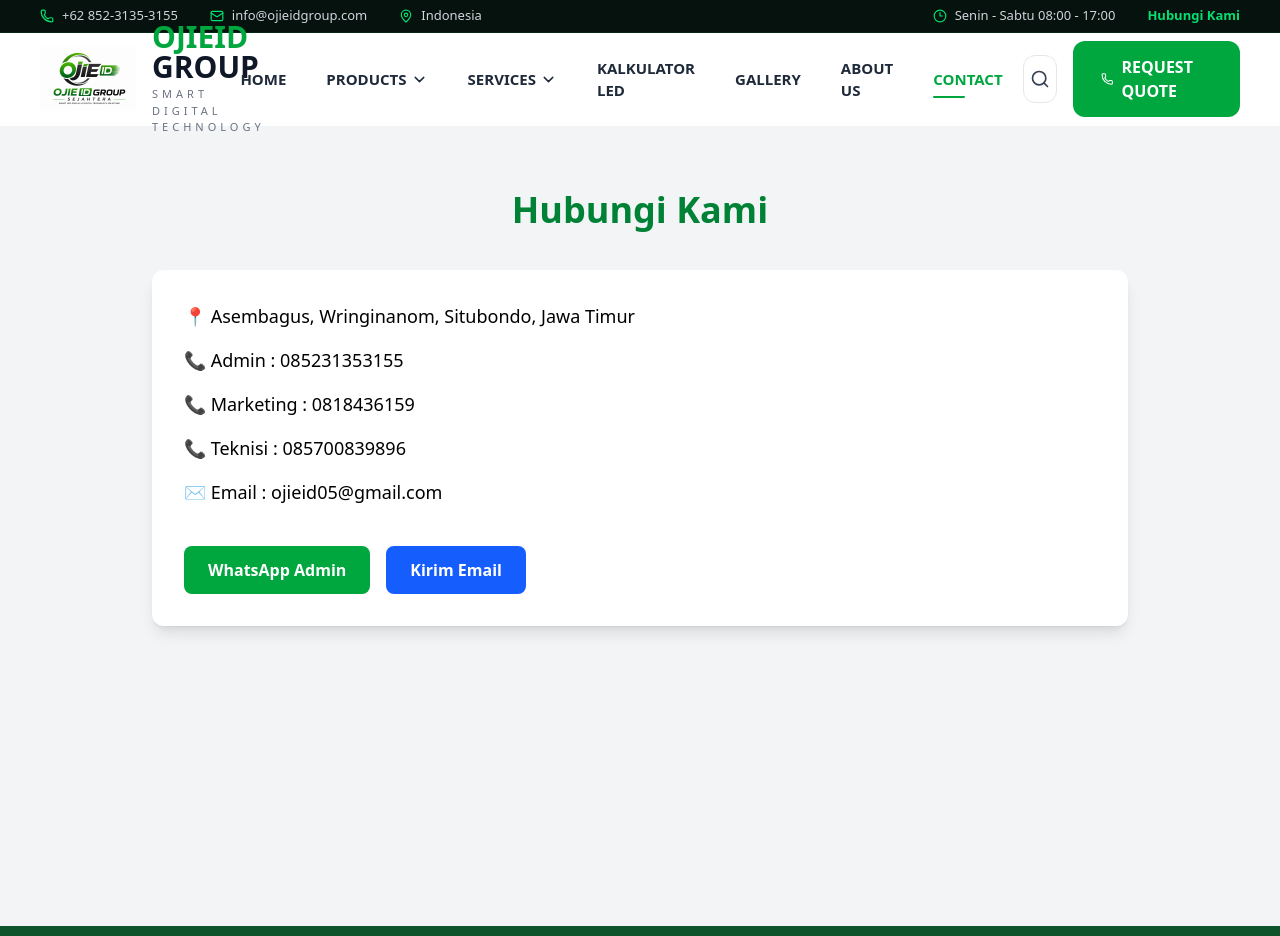
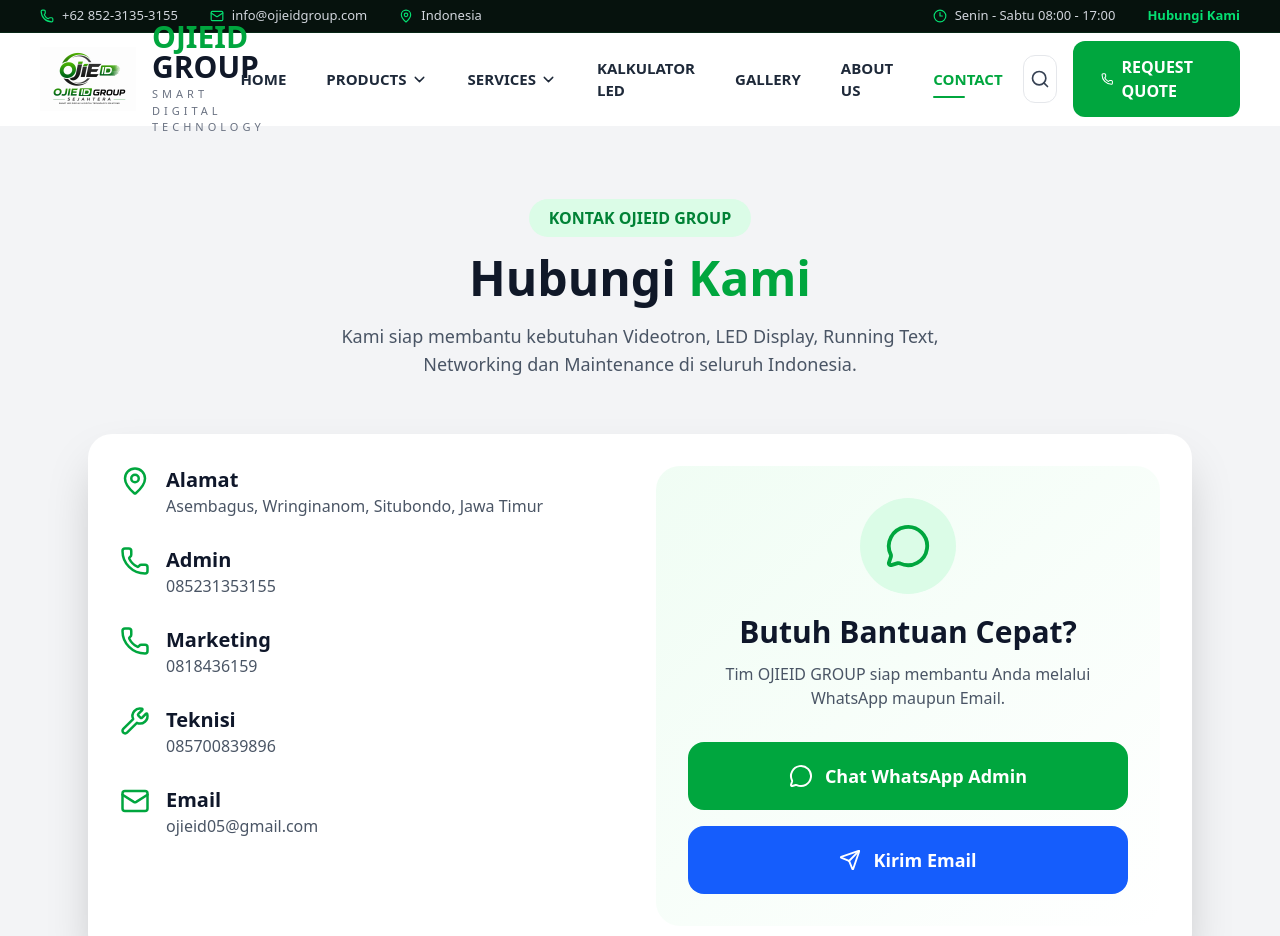
Before and after one commit to ojieid03-cmd/ojieidgroup, a Next.js app: page /kontak in a window 1280 px wide. Shown: the top 936 px of the page. Built offline with nearby package versions, Linux system fonts and the light colour scheme.

Commit message:
Add Google Search Console verification

```diff
--- a/app/kontak/page.tsx
+++ b/app/kontak/page.tsx
@@ -1,57 +1,178 @@
+import {
+  MapPin,
+  Phone,
+  Mail,
+  Wrench,
+  MessageCircle,
+  Send,
+} from "lucide-react";
+
 export default function KontakPage() {
   return (
-    <main className="min-h-screen bg-gray-100 py-16 text-gray-800">
-      <div className="mx-auto max-w-5xl px-6">
+    <main className="min-h-screen bg-gray-100 py-20">
+      <div className="mx-auto max-w-6xl px-6">
 
-        <h1 className="mb-10 text-center text-4xl font-bold text-green-700">
-          Hubungi Kami
-        </h1>
+        {/* Heading */}
+        <div className="mb-14 text-center">
 
-        <div className="rounded-xl bg-white p-8 shadow-lg">
+          <span className="rounded-full bg-green-100 px-5 py-2 font-semibold text-green-700">
+            KONTAK OJIEID GROUP
+          </span>
 
-          <div className="space-y-4 text-lg text-black">
+          <h1 className="mt-6 text-5xl font-black text-gray-900">
+            Hubungi <span className="text-green-600">Kami</span>
+          </h1>
 
-            <p className="font-medium">
-              📍 Asembagus, Wringinanom, Situbondo, Jawa Timur
-            </p>
+          <p className="mx-auto mt-5 max-w-2xl text-lg text-gray-600">
+            Kami siap membantu kebutuhan Videotron, LED Display,
+            Running Text, Networking dan Maintenance di seluruh Indonesia.
+          </p>
 
-            <p className="font-medium">
-              📞 Admin : 085231353155
-            </p>
+        </div>
 
-            <p className="font-medium">
-              📞 Marketing : 0818436159
-            </p>
+        {/* Card */}
+        <div className="grid gap-8 rounded-3xl bg-white p-8 shadow-2xl lg:grid-cols-2">
 
-            <p className="font-medium">
-              📞 Teknisi : 085700839896
-            </p>
+          {/* Left */}
+          <div className="space-y-7">
 
-            <p className="font-medium">
-              ✉️ Email : ojieid05@gmail.com
-            </p>
+            <div className="flex items-start gap-4">
+              <MapPin className="text-green-600" size={30} />
+              <div>
+                <h3 className="font-bold text-xl">Alamat</h3>
+                <p className="text-gray-600">
+                  Asembagus, Wringinanom,
+                  Situbondo, Jawa Timur
+                </p>
+              </div>
+            </div>
+
+            <div className="flex items-start gap-4">
+              <Phone className="text-green-600" size={30} />
+              <div>
+                <h3 className="font-bold text-xl">Admin</h3>
+                <p className="text-gray-600">
+                  085231353155
+                </p>
+              </div>
+            </div>
+
+            <div className="flex items-start gap-4">
+              <Phone className="text-green-600" size={30} />
+              <div>
+                <h3 className="font-bold text-xl">Marketing</h3>
+                <p className="text-gray-600">
+                  0818436159
+                </p>
+              </div>
+            </div>
+
+            <div className="flex items-start gap-4">
+              <Wrench className="text-green-600" size={30} />
+              <div>
+                <h3 className="font-bold text-xl">Teknisi</h3>
+                <p className="text-gray-600">
+                  085700839896
+                </p>
+              </div>
+            </div>
+
+            <div className="flex items-start gap-4">
+              <Mail className="text-green-600" size={30} />
+              <div>
+                <h3 className="font-bold text-xl">Email</h3>
+                <p className="text-gray-600">
+                  ojieid05@gmail.com
+                </p>
+              </div>
+            </div>
 
           </div>
 
-          <div className="mt-10 flex flex-wrap gap-4">
+          {/* Right */}
+          <div className="rounded-3xl bg-gradient-to-br from-green-50 to-white p-8">
 
-            <a
-              href="https://wa.me/6285231652754"
-              className="rounded-lg bg-green-600 px-6 py-3 font-bold text-white"
-            >
-              WhatsApp Admin
-            </a>
+            <div className="mb-8 text-center">
 
-            <a
-              href="mailto:ojieid05@gmail.com"
-              className="rounded-lg bg-blue-600 px-6 py-3 font-bold text-white"
-            >
-              Kirim Email
-            </a>
+              <div className="mx-auto mb-5 flex h-24 w-24 items-center justify-center rounded-full bg-green-100">
+
+                <MessageCircle
+                  size={46}
+                  className="text-green-600"
+                />
+
+              </div>
+
+              <h2 className="text-3xl font-bold">
+                Butuh Bantuan Cepat?
+              </h2>
+
+              <p className="mt-3 text-gray-600">
+                Tim OJIEID GROUP siap membantu Anda
+                melalui WhatsApp maupun Email.
+              </p>
+
+            </div>
+
+            <div className="space-y-4">
+
+              <a
+                href="https://wa.me/6285231353155"
+                target="_blank"
+                className="
+                  flex
+                  items-center
+                  justify-center
+                  gap-3
+                  rounded-2xl
+                  bg-green-600
+                  px-6
+                  py-5
+                  text-lg
+                  font-bold
+                  text-white
+                  transition-all
+                  duration-300
+                  hover:-translate-y-1
+                  hover:bg-green-700
+                  hover:shadow-xl
+                "
+              >
+                <MessageCircle size={24} />
+                Chat WhatsApp Admin
+              </a>
+
+              <a
+                href="mailto:ojieid05@gmail.com"
+                className="
+                  flex
+                  items-center
+                  justify-center
+                  gap-3
+                  rounded-2xl
+                  bg-blue-600
+                  px-6
+                  py-5
+                  text-lg
+                  font-bold
+                  text-white
+                  transition-all
+                  duration-300
+                  hover:-translate-y-1
+                  hover:bg-blue-700
+                  hover:shadow-xl
+                "
+              >
+                <Send size={22} />
+                Kirim Email
+              </a>
+
+            </div>
 
           </div>
 
         </div>
+
       </div>
     </main>
   );
--- a/app/tentang/page.tsx
+++ b/app/tentang/page.tsx
@@ -1,46 +1,178 @@
+import {
+  Building2,
+  Target,
+  Eye,
+  CheckCircle2,
+} from "lucide-react";
+
 export default function TentangPage() {
   return (
-    <main className="min-h-screen bg-gray-100 py-16">
-      <div className="mx-auto max-w-5xl px-6">
+    <main className="min-h-screen bg-gray-100 py-20">
+      <div className="mx-auto max-w-6xl px-6">
 
-        <h1 className="mb-10 text-center text-4xl font-bold text-green-700">
-          OJIEID GROUP SEJAHTERA
+        {/* Header */}
+
+        <div className="mb-14 text-center">
+
+          <span className="rounded-full bg-green-100 px-5 py-2 font-semibold text-green-700">
+            TENTANG OJIEID GROUP
+          </span>
+
+          <h1 className="mt-6 text-5xl font-black text-gray-900">
+            OJIEID GROUP{" "}
+            <span className="text-green-600">
+              SEJAHTERA
+            </span>
           </h1>
 
-        <div className="rounded-xl bg-white p-8 shadow-lg">
+          <p className="mx-auto mt-5 max-w-3xl text-lg text-gray-600">
+            Smart Digital Technology Solution untuk Videotron,
+            LED Display, Running Text, Networking,
+            Digital Signage, Maintenance serta berbagai
+            kebutuhan teknologi digital di Indonesia.
+          </p>
 
-          <h2 className="text-2xl font-bold text-green-700">
+        </div>
+
+        {/* Company */}
+
+        <div className="grid gap-8 lg:grid-cols-2">
+
+          <div className="rounded-3xl bg-white p-8 shadow-xl">
+
+            <div className="mb-5 flex h-16 w-16 items-center justify-center rounded-2xl bg-green-100">
+
+              <Building2
+                size={34}
+                className="text-green-600"
+              />
+
+            </div>
+
+            <h2 className="text-3xl font-bold text-gray-900">
               Siapa Kami?
             </h2>
 
-          <p className="mt-4 text-gray-700 leading-8">
-            OJIEID GROUP SEJAHTERA merupakan perusahaan yang bergerak
-            di bidang teknologi digital, menyediakan solusi Videotron,
+            <p className="mt-6 leading-9 text-gray-600">
+
+              OJIEID GROUP SEJAHTERA merupakan perusahaan
+              yang bergerak di bidang teknologi digital,
+              menyediakan solusi Videotron, LED Display,
               Running Text, Digital Signage, WiFi Internet,
-            instalasi, maintenance, serta layanan teknis profesional
-            untuk kebutuhan bisnis, pemerintahan, pendidikan,
-            rumah ibadah, dan berbagai sektor lainnya.
+              instalasi, maintenance hingga Technical
+              Support profesional.
+
             </p>
 
-          <h2 className="mt-10 text-2xl font-bold text-green-700">
+            <p className="mt-5 leading-9 text-gray-600">
+
+              Kami melayani perusahaan, instansi pemerintah,
+              sekolah, rumah ibadah, UMKM hingga berbagai
+              kebutuhan industri di seluruh Indonesia.
+
+            </p>
+
+          </div>
+
+          <div className="rounded-3xl bg-gradient-to-br from-green-600 to-green-800 p-10 text-white shadow-xl">
+
+            <h2 className="text-3xl font-bold">
+              Kenapa Memilih Kami?
+            </h2>
+
+            <div className="mt-8 space-y-5">
+
+              <div className="flex gap-3">
+                <CheckCircle2 />
+                Produk berkualitas tinggi
+              </div>
+
+              <div className="flex gap-3">
+                <CheckCircle2 />
+                Tim teknisi profesional
+              </div>
+
+              <div className="flex gap-3">
+                <CheckCircle2 />
+                Garansi & after sales
+              </div>
+
+              <div className="flex gap-3">
+                <CheckCircle2 />
+                Support seluruh Indonesia
+              </div>
+
+              <div className="flex gap-3">
+                <CheckCircle2 />
+                Respon cepat melalui WhatsApp
+              </div>
+
+            </div>
+
+          </div>
+
+        </div>
+
+        {/* Vision Mission */}
+
+        <div className="mt-10 grid gap-8 lg:grid-cols-2">
+
+          <div className="rounded-3xl bg-white p-8 shadow-xl">
+
+            <div className="mb-5 flex h-16 w-16 items-center justify-center rounded-2xl bg-green-100">
+
+              <Eye
+                size={34}
+                className="text-green-600"
+              />
+
+            </div>
+
+            <h2 className="text-3xl font-bold">
               Visi
             </h2>
 
-          <p className="mt-3 text-gray-700">
-            Menjadi perusahaan teknologi digital terpercaya di Indonesia
-            yang memberikan pelayanan terbaik dan produk berkualitas.
+            <p className="mt-6 leading-9 text-gray-600">
+
+              Menjadi perusahaan teknologi digital terpercaya
+              di Indonesia yang mampu memberikan solusi terbaik,
+              produk berkualitas tinggi serta pelayanan yang
+              profesional kepada seluruh pelanggan.
+
             </p>
 
-          <h2 className="mt-10 text-2xl font-bold text-green-700">
+          </div>
+
+          <div className="rounded-3xl bg-white p-8 shadow-xl">
+
+            <div className="mb-5 flex h-16 w-16 items-center justify-center rounded-2xl bg-green-100">
+
+              <Target
+                size={34}
+                className="text-green-600"
+              />
+
+            </div>
+
+            <h2 className="text-3xl font-bold">
               Misi
             </h2>
 
-          <ul className="mt-4 list-disc pl-6 space-y-2 text-gray-700">
-            <li>Menyediakan produk berkualitas tinggi.</li>
-            <li>Memberikan pelayanan terbaik kepada pelanggan.</li>
-            <li>Mengembangkan teknologi digital yang inovatif.</li>
-            <li>Membangun kerja sama jangka panjang dengan pelanggan.</li>
+            <ul className="mt-6 space-y-4 text-gray-600">
+
+              <li>✅ Menyediakan produk LED Display berkualitas.</li>
+
+              <li>✅ Memberikan pelayanan terbaik kepada pelanggan.</li>
+
+              <li>✅ Mengembangkan solusi teknologi digital inovatif.</li>
+
+              <li>✅ Menjalin kerja sama jangka panjang.</li>
+
+              <li>✅ Menjadi partner teknologi terpercaya.</li>
+
             </ul>
+
+          </div>
 
         </div>
 
```
Lines whose indentation alone changed are shown as unchanged.
